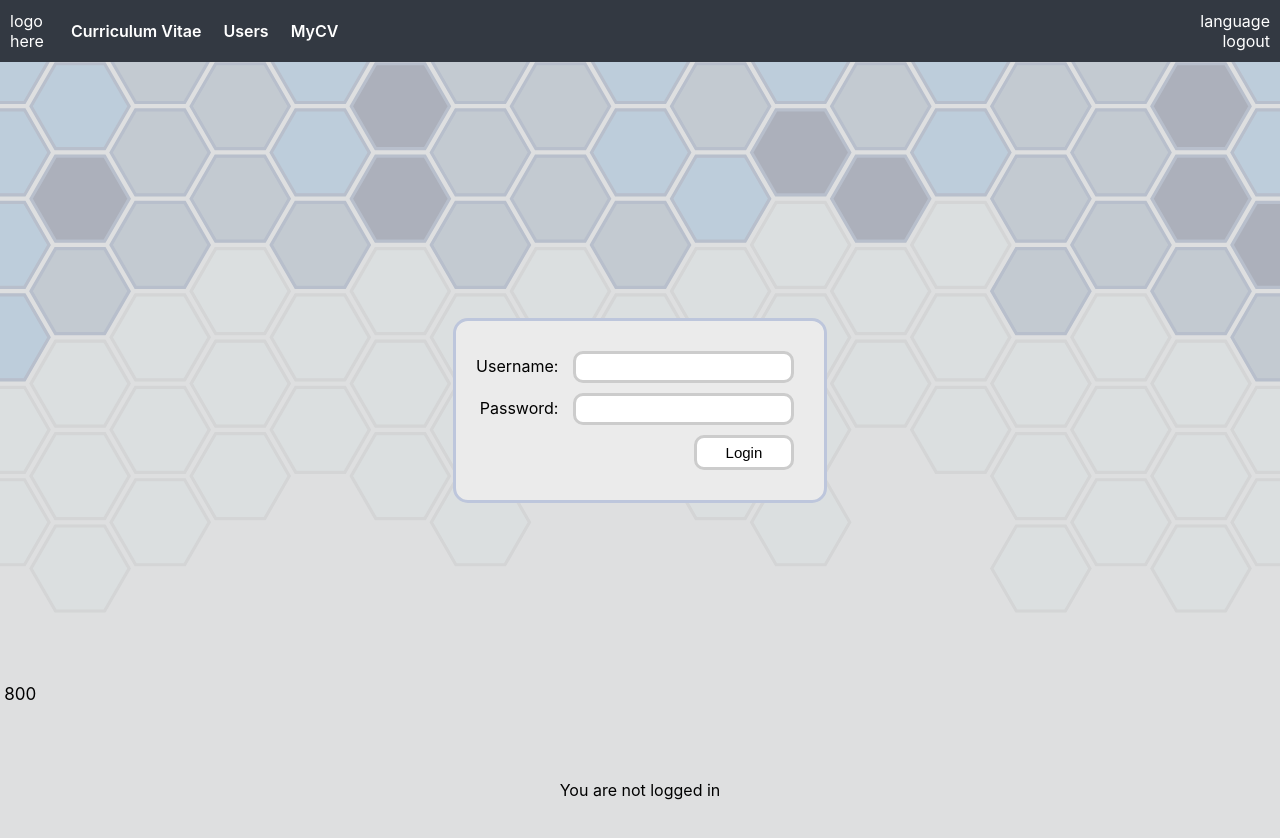
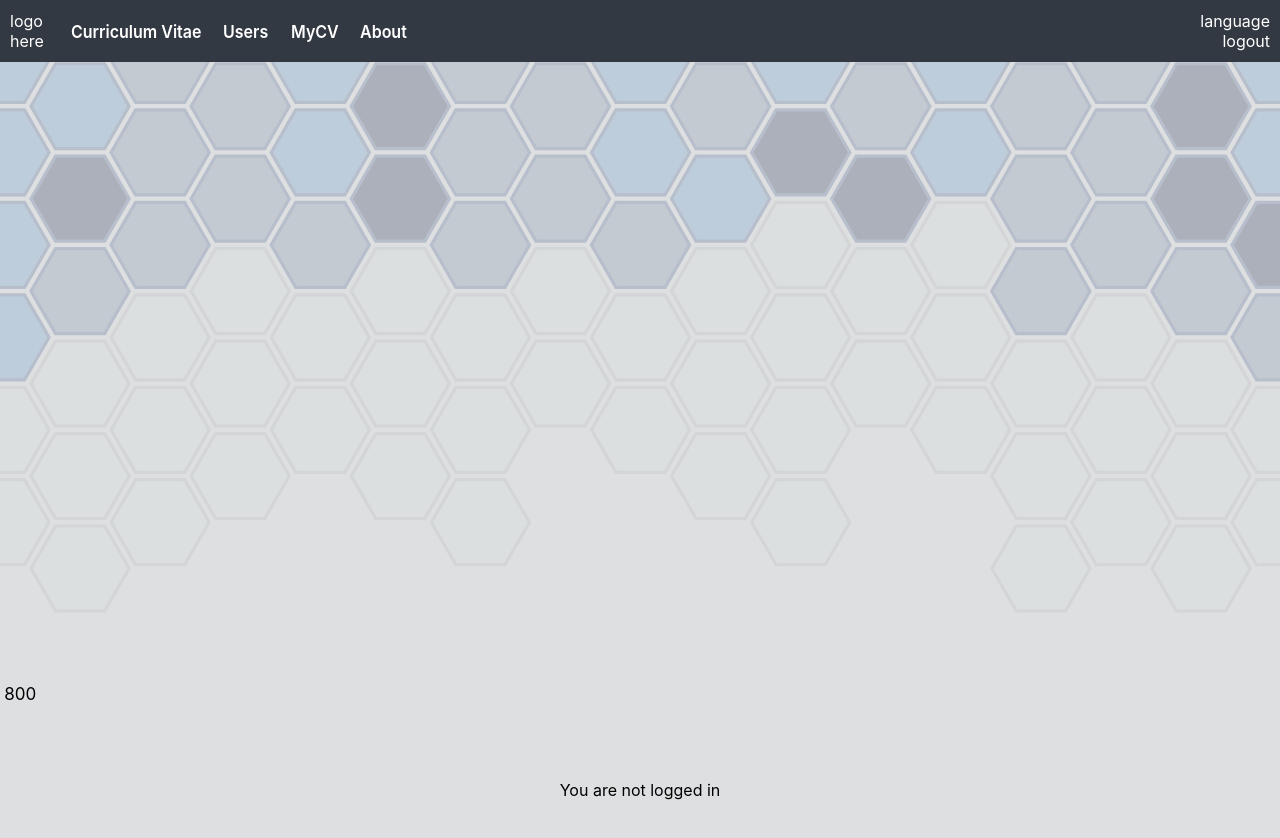
Before and after one commit to rampemus/cvapp, a React (Create React App) app in the folder frontend/: page /about in a window 1280 px wide. Shown: the top 838 px of the page. Built offline with nearby package versions, Linux system fonts and the light colour scheme.

Commit message:
Router and loginService added

```diff
--- a/frontend/src/App.tsx
+++ b/frontend/src/App.tsx
@@ -4,6 +4,7 @@ import Background from './background/HexaBackground'
 import Menu from './components/Menu'
 import Login from './components/Login'
 import Footer from './components/Footer'
+import { BrowserRouter as Router, Route } from 'react-router-dom'
 
 const App: React.FC = () => {
 
@@ -12,20 +13,23 @@ const App: React.FC = () => {
   useEffect(()=>{
     const content = document.getElementById('content')
     if ( content ) {
-      console.log(content.clientHeight)
       setHeight(content.clientHeight)
     }
-
   },[])
 
   return (
     <div className="App" id="App">
+      <Router>
       <Menu />
       <Background height={height}/>
       <div className='content'>
-        <Login />
+        {()=>{
+
+        }}
+          <Route exact path='/'><Login/></Route>
       </div>
       <Footer />
+      </Router>
     </div>
   )
 }
--- a/frontend/src/background/HexaBackground.tsx
+++ b/frontend/src/background/HexaBackground.tsx
@@ -17,7 +17,6 @@ enum Color {
     STROKE_HIGHLIGHT = 'rgb(184, 191, 204)',
 }
 
-// TODO: fix warnings: every hexagon should have a index
 const Background: React.FC<Props> = (props: Props) => {
 
     const { height } = props
--- a/frontend/src/components/Login.css
+++ b/frontend/src/components/Login.css
@@ -1,5 +1,5 @@
 .Login {
-  min-height: calc(90vh);
+  min-height: calc(80vh);
   display: flex;
   flex-direction: column;
   align-items: center;
--- a/frontend/src/components/Login.tsx
+++ b/frontend/src/components/Login.tsx
@@ -1,6 +1,7 @@
 import React from 'react'
 import './Login.css'
 import useField, { FieldType } from '../hooks/useField'
+import loginService from '../services/loginService'
 
 const Login: React.FC = (props) => {
 
@@ -10,6 +11,14 @@ const Login: React.FC = (props) => {
     const handleLogin = (event: React.FormEvent<HTMLFormElement>) => {
         event.preventDefault()
         console.log('Sending login...')
+
+        loginService.login(username.value, password.value)
+            .then(response => {
+                window.localStorage.setItem(
+                    'loggedUser', JSON.stringify(response)
+                )
+                console.log('User logged in', response)
+            })
     }
 
     return(
--- a/frontend/src/components/Menu.css
+++ b/frontend/src/components/Menu.css
@@ -9,6 +9,20 @@
   display: grid;
   grid-template-columns: [logo] 50px [menu-items] auto 50px [settings];
   align-items: center;
+}
+
+a:link {
+  color: white;
+  text-decoration: none;
+  transform: scaleY(1.1);
+}
+
+a:visited {
+  color: white;
+}
+
+a:link:hover {
+  text-decoration: underline;
 }
 
 .cv-app-logo {
--- a/frontend/src/components/Menu.tsx
+++ b/frontend/src/components/Menu.tsx
@@ -1,8 +1,8 @@
 import React from 'react'
 import './Menu.css'
+import { BrowserRouter as Router, Route, Link} from 'react-router-dom'
 
 const Menu: React.FC = (props) => {
-
 
     return(
         <div className='Menu'>
@@ -10,9 +10,18 @@ const Menu: React.FC = (props) => {
                 logo here
             </div>
             <div className='menu-items'>
-                <div className='menu-item'>Curriculum Vitae</div>
-                <div className='menu-item'>Users</div>
-                <div className='menu-item'>MyCV</div>
+                <Link to='/'>
+                    <div className='menu-item'>Curriculum Vitae</div>
+                </Link>
+                <Link to='/users'>
+                    <div className='menu-item'>Users</div>
+                </Link>
+                <Link to='/mycv'>
+                    <div className='menu-item'>MyCV</div>
+                </Link>
+                <Link to='/about'>
+                    <div className='menu-item'>About</div>
+                </Link>
             </div>
             <div className='settings'>
                 <div className='setting-item'>language</div>
--- /dev/null
+++ b/frontend/src/services/loginService.tsx
@@ -0,0 +1,11 @@
+import axios from 'axios'
+const baseUrl = '/api/login'
+
+
+const login = (username:string, password:string) => {
+    const credentials = { 'username':username, 'password':password }
+    const request = axios.post(baseUrl, credentials)
+    return request.then(response => response.data)
+}
+
+export default { login }
```
Also changed, not shown: frontend/package.json (+6 -1 lines), frontend/src/reducers/userReducer.tsx (added), 1 other file (tests, documents, lock files or other folders).
